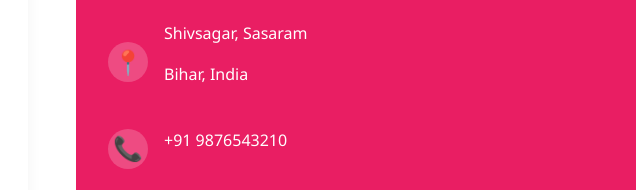
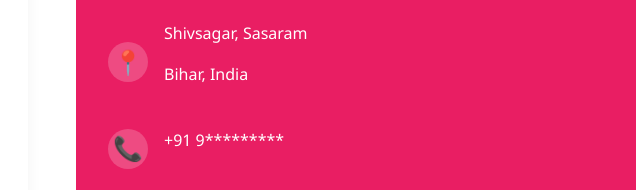
Before and after one commit to 22f3001825/Inaya_cakezz-website-, a plain HTML site: page inaya_cakezz/index.html in a window 1280 px wide. Shown: the part 4127-4317 px from the top of the page, 588-1228 px from the left. Drawn offline with Linux system fonts and the light colour scheme.

Commit message:
Update index.html

```diff
--- a/inaya_cakezz/index.html
+++ b/inaya_cakezz/index.html
@@ -885,7 +885,7 @@
           <div class="contact-detail">
             <div class="contact-icon">📞</div>
             <div>
-              <p>+91 9876543210</p>
+              <p>+91 9*********</p>
             </div>
           </div>
           <div class="contact-detail">
```
